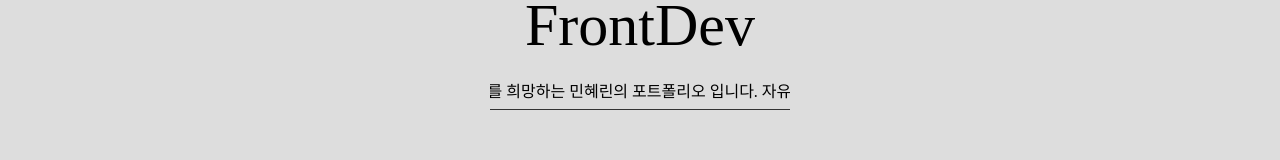
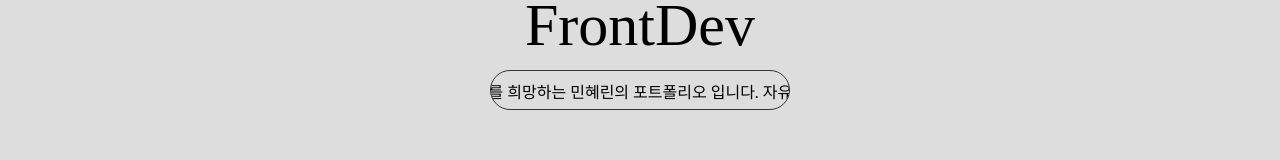
Before and after one commit to Minhyerin/HyerinPortfolio.ver2, a React (Create React App) app: page / in a window 1280 px wide. Shown: the part 343-503 px from the top of the page. Built offline with nearby package versions, Linux system fonts and the light colour scheme; a web font is replaced by a local one.

Commit message:
edit css

```diff
--- a/src/Pages/Main.js
+++ b/src/Pages/Main.js
@@ -33,8 +33,8 @@ const SubTitle = styled.div`
   overflow-x: hidden;
   white-space: nowrap;
 
-  //border-radius: 30px;
-  border-bottom: 1px solid #333;
+  border-radius: 30px;
+  border: 1px solid #333;
 `;
 const SubText = styled(motion.div)`
   position: absolute;
--- a/src/Pages/Work.js
+++ b/src/Pages/Work.js
@@ -13,12 +13,9 @@ const Container = styled(motion.div)`
   justify-content: center;
   gap: 20px;
   @media screen and (max-width: 768px) {
-    padding: 20px 0;
-    //height: 100vh;
     //border: 1px solid red;
     //flex-direction: column;
     flex-wrap: wrap;
-    gap: 20px;
   }
 `;
 
```
